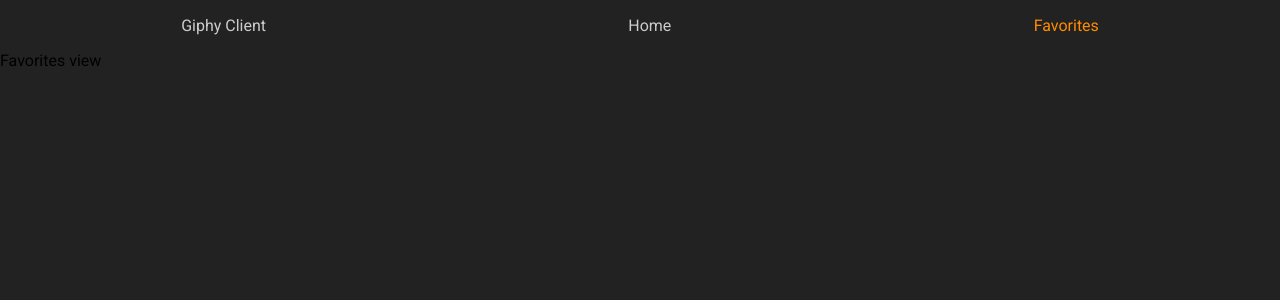
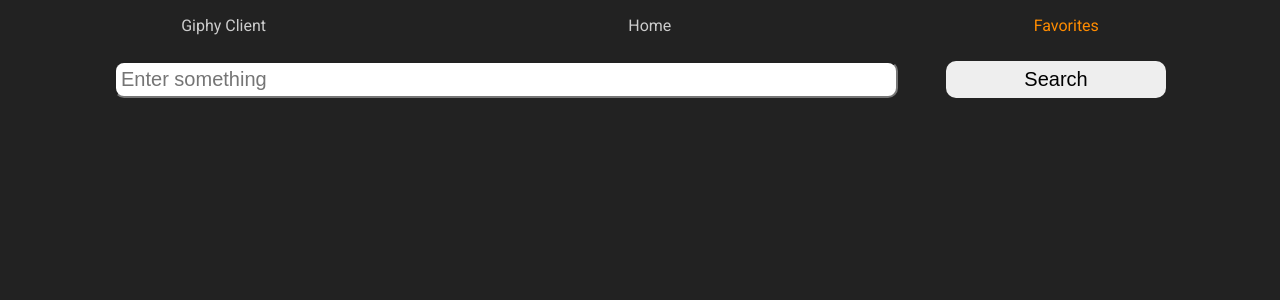
Before and after one commit to wizelineacademy/react-series-challenge, a React (Create React App) app: page /favorites in a window 1280 px wide. Shown: the top 300 px of the page. Built offline with nearby package versions, Linux system fonts and the light colour scheme.

Commit message:
connected favorites view to redux store to show favorites gifs

```diff
--- a/src/components/FavoritesView/FavoritesView.js
+++ b/src/components/FavoritesView/FavoritesView.js
@@ -1,9 +1,27 @@
-import React from 'react';
+import React, { Component } from 'react';
+import { connect } from 'react-redux';
+import {Container} from "../../App.styled";
+import SearchBar from "../SearchBar/SearchBar";
+import GifList from "../GifList/GifList";
 
-const FavoritesView = () => (
-  <div>
-    Favorites view
-  </div>
-);
+class FavoritesView extends Component {
 
-export default FavoritesView;
+  render() {
+    const {favoritesGifs} = this.props;
+    const data = Object.keys(favoritesGifs).map(key => favoritesGifs[key]);
+    return (
+      <Container>
+        <SearchBar />
+        <GifList gifs={data}/>
+      </Container>
+    )
+  }
+}
+
+const mapStateToProps = (state) => {
+  const { favoritesGifs } = state;
+  return { favoritesGifs };
+};
+
+
+export default connect(mapStateToProps)(FavoritesView)
```
